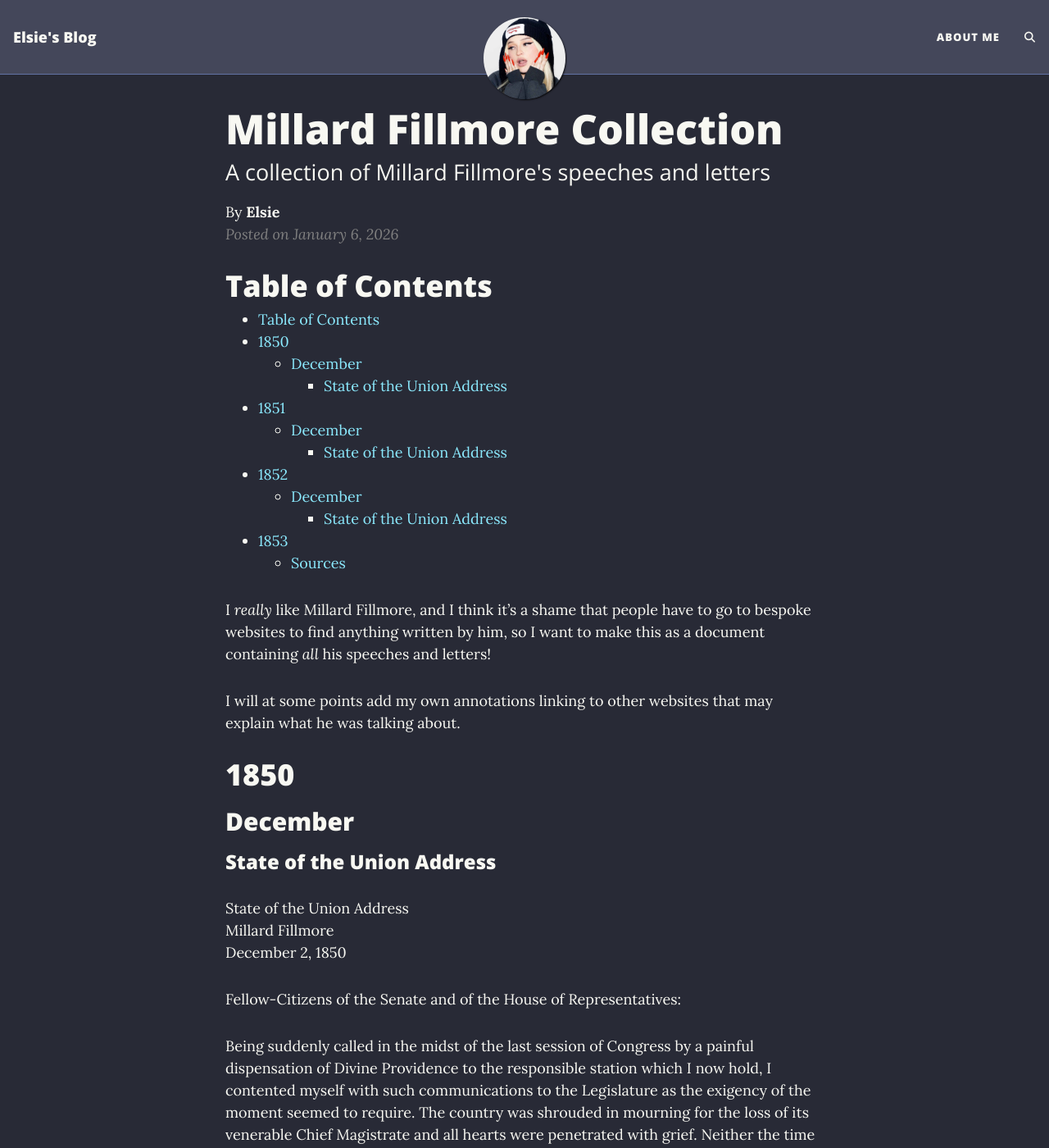
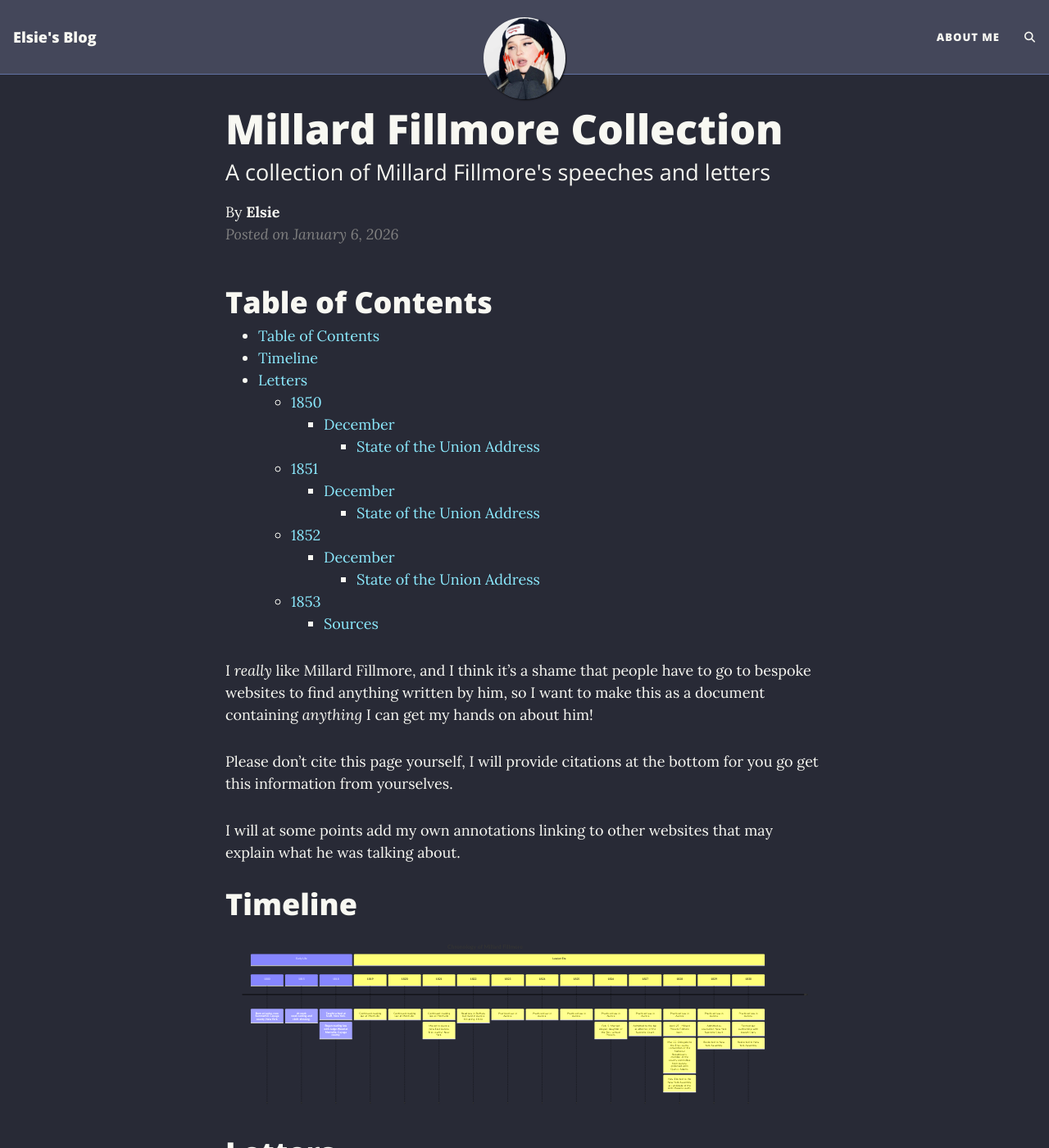
Before and after one commit to Elsie19/Elsie19, a Jekyll site: the page built from docs/_posts/2026-1-6-millard-fillmore-library.md, in a window 1280 px wide and 1400 px high. Shown: the whole window at 82% size. Built offline with Jekyll 4.4.1, drawn with Linux system fonts in a browser that asks for light colours; comment, search, counter and statistics services are not loaded; some of the changed text lies outside the part shown.

Commit message:
begin work on timeline

````diff
--- a/docs/_posts/2026-1-6-millard-fillmore-library.md
+++ b/docs/_posts/2026-1-6-millard-fillmore-library.md
@@ -8,42 +8,87 @@ mathjax: false
 author: Elsie
 ---
 
+<script type="module">
+    Array.from(document.getElementsByClassName("language-mermaid")).forEach(element => {
+      element.classList.add("mermaid");
+    });
+    import mermaid from 'https://cdn.jsdelivr.net/npm/mermaid@11/dist/mermaid.esm.min.mjs';
+    mermaid.initialize({ startOnLoad: true });
+</script>
+
 # Table of Contents
 
 * auto-gen TOC:
 {:toc}
 
-I *really* like Millard Fillmore, and I think it's a shame that people have to go to bespoke websites to find anything written by him, so I want to make this as a document containing *all* his speeches and letters!
+I *really* like Millard Fillmore, and I think it's a shame that people have to go to bespoke websites to find anything written by him, so I want to make this as a document containing *anything* I can get my hands on about him!
+
+Please don't cite this page yourself, I will provide citations at the bottom for you go get this information from yourselves.
 
 I will at some points add my own annotations linking to other websites that may explain what he was talking about.
 
-# 1850
+# Timeline
 
-## December
+```mermaid
+timeline
+    title Chronology of Millard Fillmore
+    section Early Life
+        1800 : Born at Locke, now Summerhill, Cayuga county, New York.
+        1815 : At work wool-carding and cloth-dressing.
+        1818 : Taught school at Scott, New York.
+             : Began reading law with Judge Wood at Montville, Cayuga county.
+    section Lawyer Era
+        1819      : Continued reading law at Montville.
+        1820      : Continued reading law at Montville.
+        1821      : Continued reading law at Montville : Moved to Aurora (now East Aurora, Erie county), New York.
+        1822      : Read law in BUffalo, but lived in Aurora till spring, 1830.
+        1823 : Practiced law in Aurora.
+        1824 : Practiced law in Aurora.
+        1825 : Practiced law in Aurora.
+        1826 : Practiced law in Aurora : Feb. 5. Married Abigail, daughter of the Rev. Lemuel Powers.
+        1827 : Practiced law in Aurora : Admitted to the bar, as attorney of the Supreme Court.
+        1828 : Practiced law in Aurora
+             : April 25 - Millard Powers Fillmore born.
+             : May 22. Delegate to the Erie county convention of the National Republicans; member of the county committee from Aurora; endorsed John Quincy Adams.
+             : Nov. Elected to the New York Assembly, as candidate of the Anti-Masonic party.
+        1829 : Practiced law in Aurora.
+             : Admitted as counsellor, New York Supreme Court.
+             : Reelected to New York Assembly.
+        1830 : Practiced law in Aurora.
+             : Formed law partnership with Joseph Clary.
+             : Reelected to New York Assembly.
+```
 
-### State of the Union Address
+# Letters
+
+## 1850
+
+### December
+
+#### State of the Union Address
 
 {% include millard/state-of-the-union-1850.md %}
 
-# 1851
+## 1851
 
-## December
+### December
 
-### State of the Union Address
+#### State of the Union Address
 
 {% include millard/state-of-the-union-1851.md %}
 
-# 1852
+## 1852
 
-## December
+### December
 
-### State of the Union Address
+#### State of the Union Address
 
 {% include millard/state-of-the-union-1852.md %}
 
-# 1853
+## 1853
 
 ---
 
 #### Sources
+* <https://archive.org/details/guide-to-microfilm-fillmore-papers-rotated-watermark/page/18/mode/2up>
 * <https://www.gutenberg.org/cache/epub/5021/pg5021-images.html>
````
